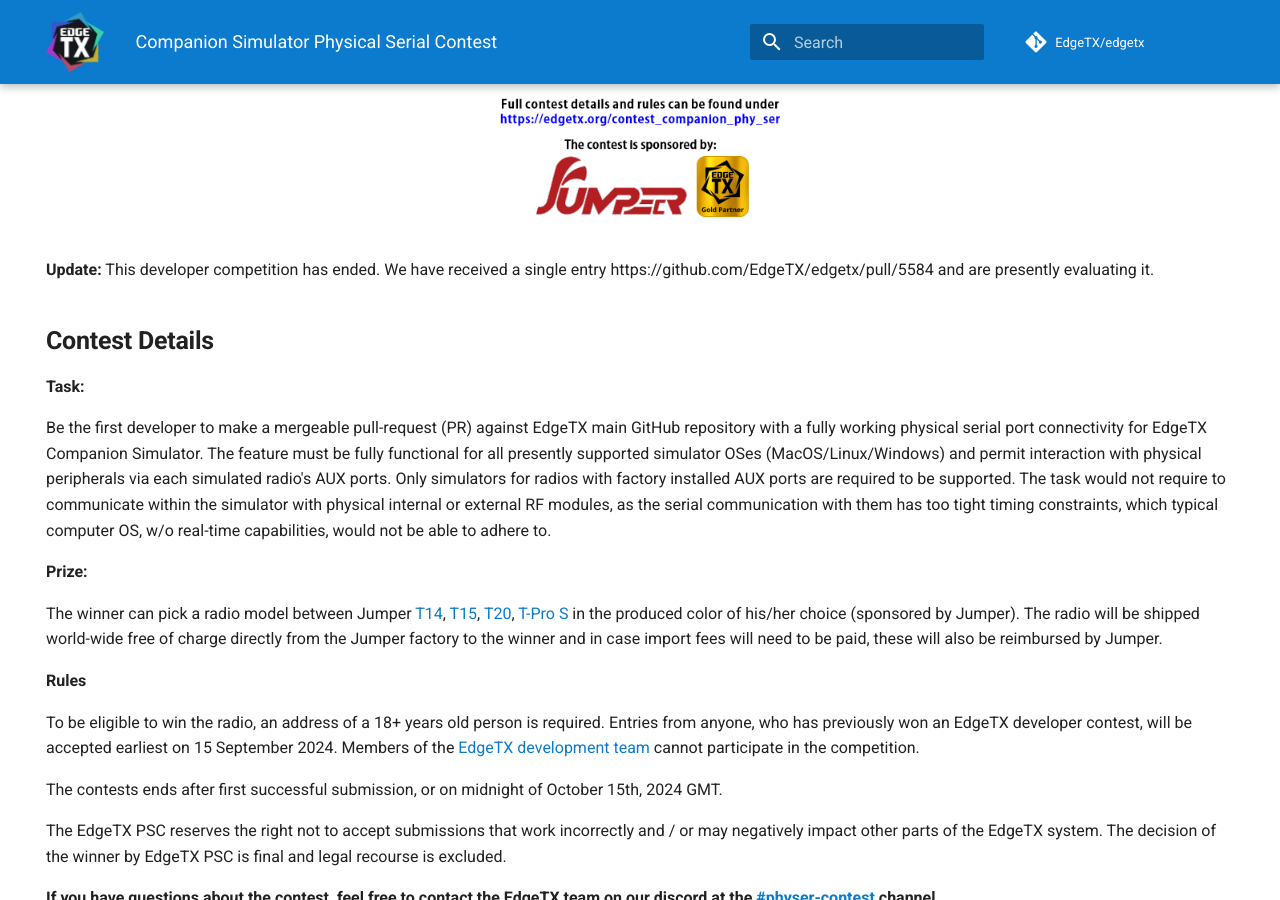
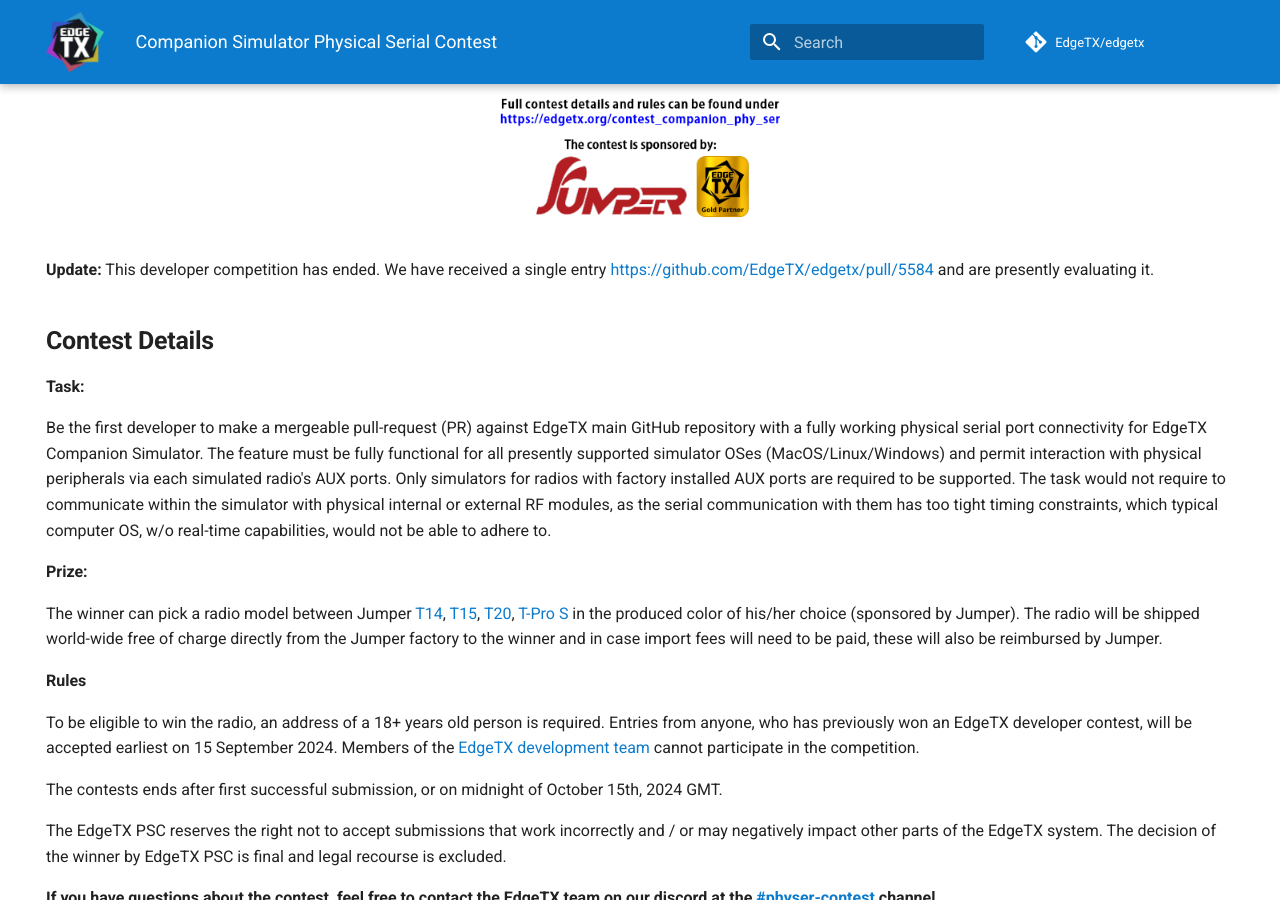
Before and after one commit to EdgeTX/edgetx.github.io, an MkDocs documentation site: the page built from docs/contest_companion_phy_ser.md, in a window 1280 px wide and 900 px high, scrolled down 772 px. Built offline with MkDocs 1.6.1 and Material for MkDocs 9.7.7, drawn with Linux system fonts in a browser that asks for light colours; comment, search, counter and statistics services are not loaded; some of the changed lines change nothing that is shown.

Commit message:
clickable URL

```diff
--- a/docs/contest_companion_phy_ser.md
+++ b/docs/contest_companion_phy_ser.md
@@ -10,7 +10,7 @@
 </P>
 
 
-<b>Update:</b> This developer competition has ended. We have received a single entry https://github.com/EdgeTX/edgetx/pull/5584 and are presently evaluating it.
+<b>Update:</b> This developer competition has ended. We have received a single entry [https://github.com/EdgeTX/edgetx/pull/5584](https://github.com/EdgeTX/edgetx/pull/5584) and are presently evaluating it.
 
 ## **Contest Details**
 
```
